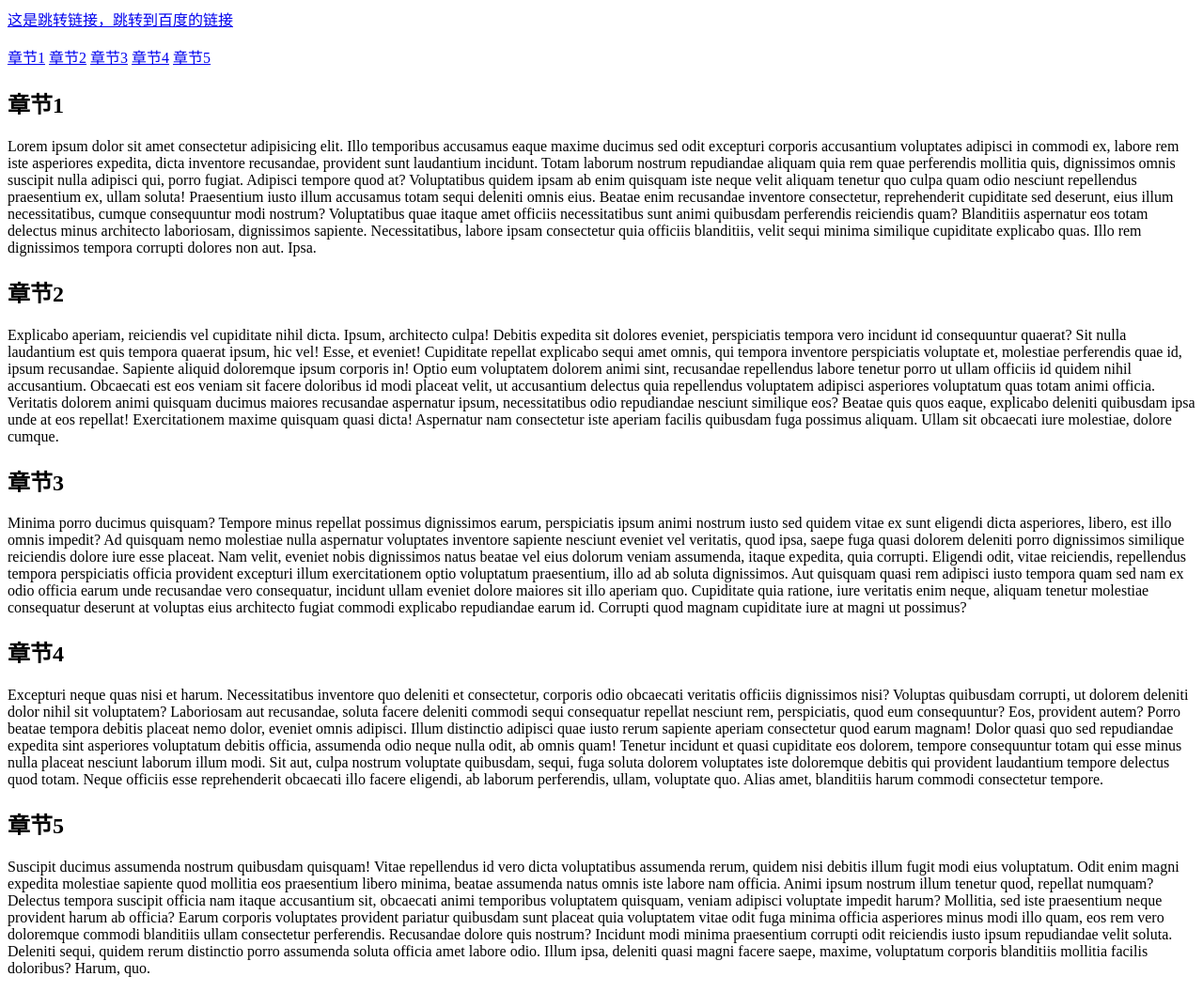
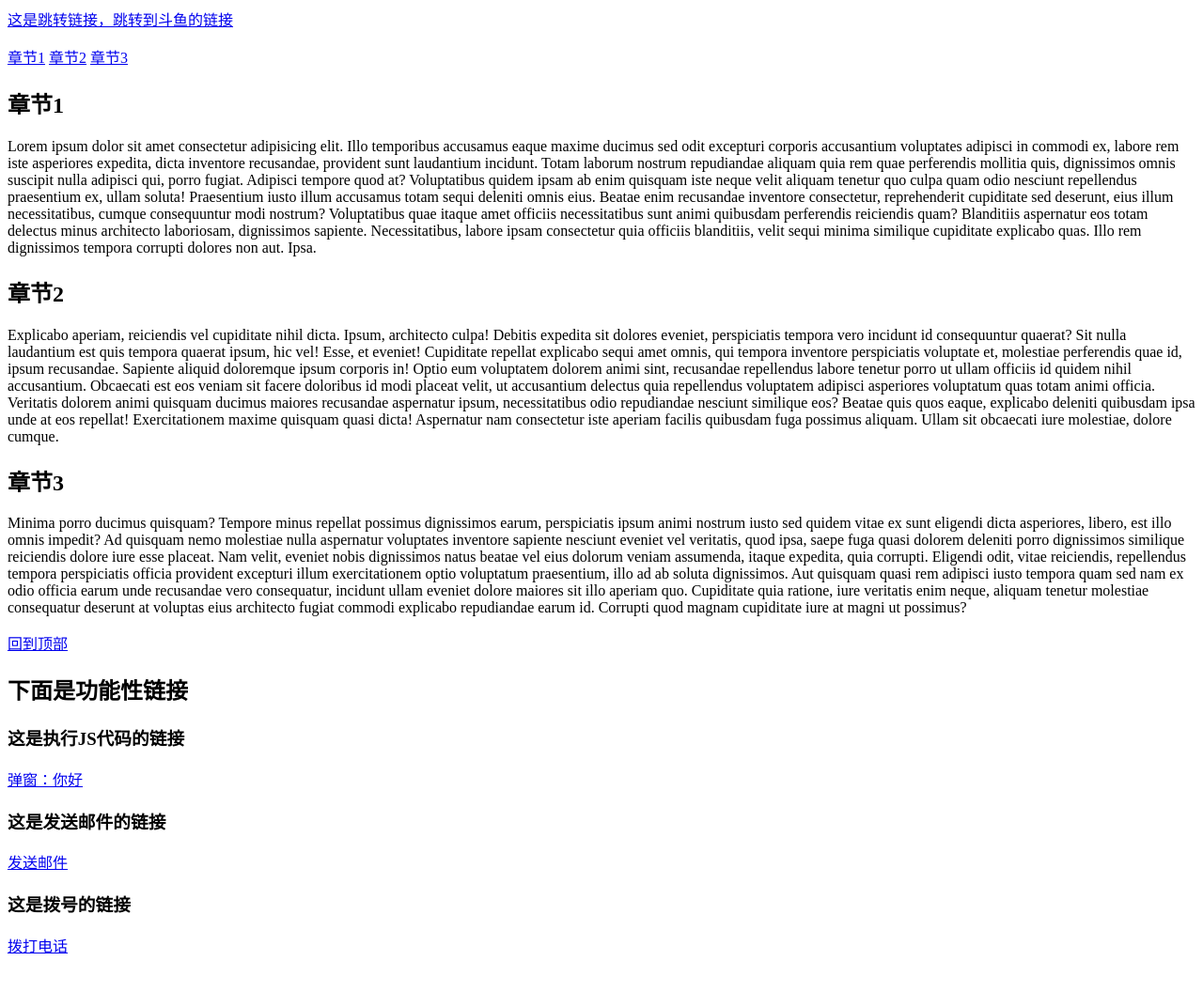
Before and after one commit to LiiiiiiiiY/Web, a plain HTML site: page 04_超链接/index.html in a window 1280 px wide. Shown: the whole page at 94% size. After the commit the page ends 1026 px from the top, so only its background shows below. Drawn offline with Linux system fonts and the light colour scheme.

Commit message:
初识a元素

```diff
--- a/04_超链接/index.html
+++ b/04_超链接/index.html
@@ -6,26 +6,35 @@
     <title>index</title>
 </head>
 <body>
-    <a href="https://www.baidu.com">这是跳转链接，跳转到百度的链接</a>
+    <a href="https://www.douyu.com" target="_blank">这是跳转链接，跳转到斗鱼的链接</a>
     <p></p>
 
     <!--目录-->
     <a href="#chapter1">章节1</a>
     <a href="#chapter2">章节2</a>
     <a href="#chapter3">章节3</a>
-    <a href="#chapter4">章节4</a>
-    <a href="#chapter5">章节5</a>
 
     <!--内容-->
     <h2 id="chapter1">章节1</h2>
     <p>Lorem ipsum dolor sit amet consectetur adipisicing elit. Illo temporibus accusamus eaque maxime ducimus sed odit excepturi corporis accusantium voluptates adipisci in commodi ex, labore rem iste asperiores expedita, dicta inventore recusandae, provident sunt laudantium incidunt. Totam laborum nostrum repudiandae aliquam quia rem quae perferendis mollitia quis, dignissimos omnis suscipit nulla adipisci qui, porro fugiat. Adipisci tempore quod at? Voluptatibus quidem ipsam ab enim quisquam iste neque velit aliquam tenetur quo culpa quam odio nesciunt repellendus praesentium ex, ullam soluta! Praesentium iusto illum accusamus totam sequi deleniti omnis eius. Beatae enim recusandae inventore consectetur, reprehenderit cupiditate sed deserunt, eius illum necessitatibus, cumque consequuntur modi nostrum? Voluptatibus quae itaque amet officiis necessitatibus sunt animi quibusdam perferendis reiciendis quam? Blanditiis aspernatur eos totam delectus minus architecto laboriosam, dignissimos sapiente. Necessitatibus, labore ipsam consectetur quia officiis blanditiis, velit sequi minima similique cupiditate explicabo quas. Illo rem dignissimos tempora corrupti dolores non aut. Ipsa.</p>
+
     <h2 id="chapter2">章节2</h2>
     <p>Explicabo aperiam, reiciendis vel cupiditate nihil dicta. Ipsum, architecto culpa! Debitis expedita sit dolores eveniet, perspiciatis tempora vero incidunt id consequuntur quaerat? Sit nulla laudantium est quis tempora quaerat ipsum, hic vel! Esse, et eveniet! Cupiditate repellat explicabo sequi amet omnis, qui tempora inventore perspiciatis voluptate et, molestiae perferendis quae id, ipsum recusandae. Sapiente aliquid doloremque ipsum corporis in! Optio eum voluptatem dolorem animi sint, recusandae repellendus labore tenetur porro ut ullam officiis id quidem nihil accusantium. Obcaecati est eos veniam sit facere doloribus id modi placeat velit, ut accusantium delectus quia repellendus voluptatem adipisci asperiores voluptatum quas totam animi officia. Veritatis dolorem animi quisquam ducimus maiores recusandae aspernatur ipsum, necessitatibus odio repudiandae nesciunt similique eos? Beatae quis quos eaque, explicabo deleniti quibusdam ipsa unde at eos repellat! Exercitationem maxime quisquam quasi dicta! Aspernatur nam consectetur iste aperiam facilis quibusdam fuga possimus aliquam. Ullam sit obcaecati iure molestiae, dolore cumque.</p>
+
     <h2 id="chapter3">章节3</h2>
     <p>Minima porro ducimus quisquam? Tempore minus repellat possimus dignissimos earum, perspiciatis ipsum animi nostrum iusto sed quidem vitae ex sunt eligendi dicta asperiores, libero, est illo omnis impedit? Ad quisquam nemo molestiae nulla aspernatur voluptates inventore sapiente nesciunt eveniet vel veritatis, quod ipsa, saepe fuga quasi dolorem deleniti porro dignissimos similique reiciendis dolore iure esse placeat. Nam velit, eveniet nobis dignissimos natus beatae vel eius dolorum veniam assumenda, itaque expedita, quia corrupti. Eligendi odit, vitae reiciendis, repellendus tempora perspiciatis officia provident excepturi illum exercitationem optio voluptatum praesentium, illo ad ab soluta dignissimos. Aut quisquam quasi rem adipisci iusto tempora quam sed nam ex odio officia earum unde recusandae vero consequatur, incidunt ullam eveniet dolore maiores sit illo aperiam quo. Cupiditate quia ratione, iure veritatis enim neque, aliquam tenetur molestiae consequatur deserunt at voluptas eius architecto fugiat commodi explicabo repudiandae earum id. Corrupti quod magnam cupiditate iure at magni ut possimus?</p>
-    <h2 id="chapter4">章节4</h2>
-    <p>Excepturi neque quas nisi et harum. Necessitatibus inventore quo deleniti et consectetur, corporis odio obcaecati veritatis officiis dignissimos nisi? Voluptas quibusdam corrupti, ut dolorem deleniti dolor nihil sit voluptatem? Laboriosam aut recusandae, soluta facere deleniti commodi sequi consequatur repellat nesciunt rem, perspiciatis, quod eum consequuntur? Eos, provident autem? Porro beatae tempora debitis placeat nemo dolor, eveniet omnis adipisci. Illum distinctio adipisci quae iusto rerum sapiente aperiam consectetur quod earum magnam! Dolor quasi quo sed repudiandae expedita sint asperiores voluptatum debitis officia, assumenda odio neque nulla odit, ab omnis quam! Tenetur incidunt et quasi cupiditate eos dolorem, tempore consequuntur totam qui esse minus nulla placeat nesciunt laborum illum modi. Sit aut, culpa nostrum voluptate quibusdam, sequi, fuga soluta dolorem voluptates iste doloremque debitis qui provident laudantium tempore delectus quod totam. Neque officiis esse reprehenderit obcaecati illo facere eligendi, ab laborum perferendis, ullam, voluptate quo. Alias amet, blanditiis harum commodi consectetur tempore.</p>
-    <h2 id="chapter5">章节5</h2>
-    <p>Suscipit ducimus assumenda nostrum quibusdam quisquam! Vitae repellendus id vero dicta voluptatibus assumenda rerum, quidem nisi debitis illum fugit modi eius voluptatum. Odit enim magni expedita molestiae sapiente quod mollitia eos praesentium libero minima, beatae assumenda natus omnis iste labore nam officia. Animi ipsum nostrum illum tenetur quod, repellat numquam? Delectus tempora suscipit officia nam itaque accusantium sit, obcaecati animi temporibus voluptatem quisquam, veniam adipisci voluptate impedit harum? Mollitia, sed iste praesentium neque provident harum ab officia? Earum corporis voluptates provident pariatur quibusdam sunt placeat quia voluptatem vitae odit fuga minima officia asperiores minus modi illo quam, eos rem vero doloremque commodi blanditiis ullam consectetur perferendis. Recusandae dolore quis nostrum? Incidunt modi minima praesentium corrupti odit reiciendis iusto ipsum repudiandae velit soluta. Deleniti sequi, quidem rerum distinctio porro assumenda soluta officia amet labore odio. Illum ipsa, deleniti quasi magni facere saepe, maxime, voluptatum corporis blanditiis mollitia facilis doloribus? Harum, quo.</p>
+
+    <a href="#">回到顶部</a>
+
+    <h2>下面是功能性链接</h2>
+
+    <h3>这是执行JS代码的链接</h3>
+    <a href="javascript:alert('你好')">弹窗：你好</a>
+
+    <h3>这是发送邮件的链接</h3>
+    <a href="mailto:123456789@qq.com">发送邮件</a>
+
+    <h3>这是拨号的链接</h3>
+    <a href="tel:12345678900">拨打电话</a>
 </body>
 </html>
```
Also changed, not shown: 1 other file.
